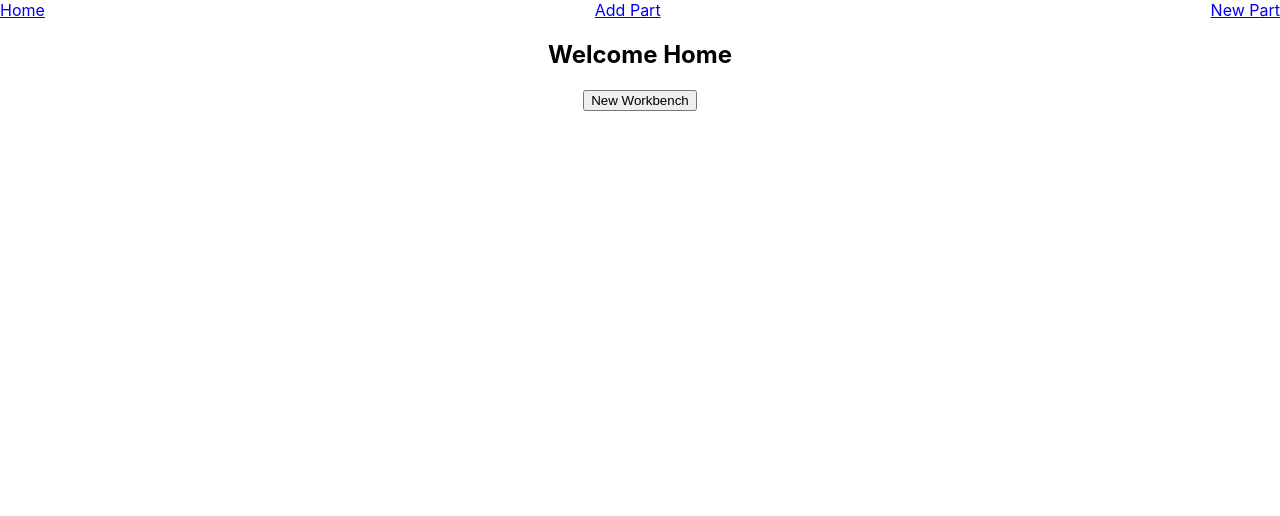
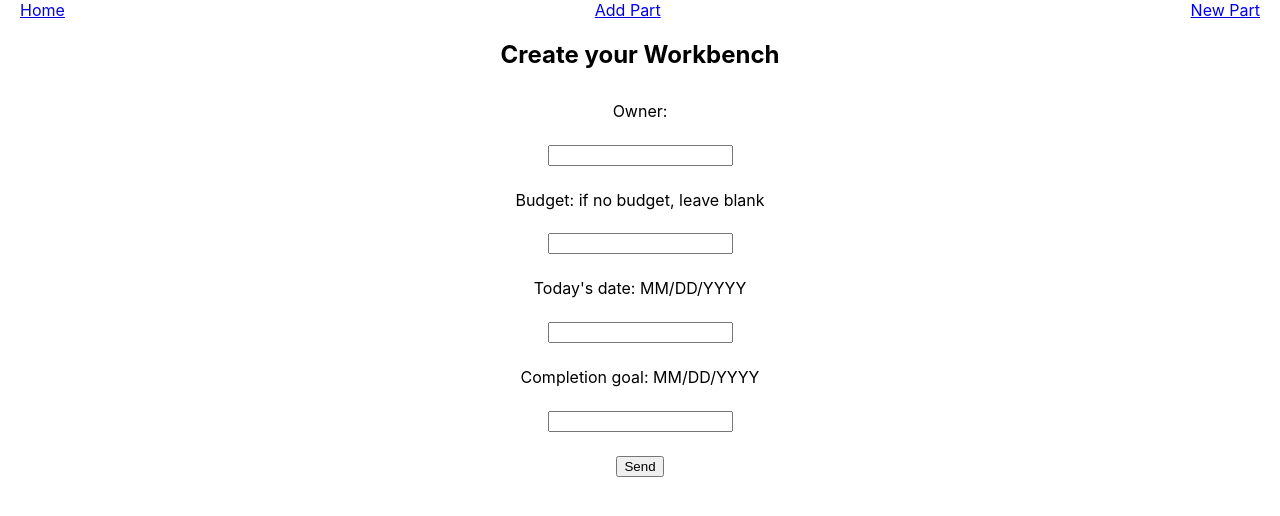
Before and after one commit to JBenKaplan/Computer-Workbench, a React (Create React App) app in the folder client/: page / in a window 1280 px wide. Shown: the top 516 px of the page. Built offline with nearby package versions, Linux system fonts and the light colour scheme; no server answers.

Commit message:
Add input field to main page

```diff
--- a/client/src/App.css
+++ b/client/src/App.css
@@ -1,11 +1,13 @@
 .navbar {
   display: flex;
   justify-content: space-between;
+  margin: 0 20px;
 }
 
-.partsbutton {
+.partsButtons {
   display: flex;
   justify-content: space-around;
+  align-items: center;
 }
 
 .removePart {
@@ -13,6 +15,7 @@
 }
 
 form {
+  margin: 0 auto;
   display: flex;
   flex-direction: column;
   justify-content: space-around;
--- a/client/src/components/CreatePart.js
+++ b/client/src/components/CreatePart.js
@@ -1,5 +1,6 @@
 import { useState } from 'react'
 import axios from 'axios'
+import Nav from './Nav'
 
 const CreatePart = (props) => {
   const initialState = {
@@ -10,7 +11,8 @@ const CreatePart = (props) => {
     brand: '',
     SKU: '',
     misc: '',
-    image: ''
+    image: '',
+    workbench: ''
   }
   const [formState, setFormState] = useState(initialState)
 
@@ -27,6 +29,8 @@ const CreatePart = (props) => {
   }
 
   return (
+    <div>
+      <Nav />
       <form onSubmit={handleSubmit}>
         <label htmlFor="partType">Type of Part:</label>
         <select onChange={handleChange} id="partType" value={formState.type}>
@@ -65,6 +69,7 @@ const CreatePart = (props) => {
         ></textarea>
         <button type="submit">Send</button>
       </form>
+    </div>
   )
 }
 
--- a/client/src/components/Home.js
+++ b/client/src/components/Home.js
@@ -1,12 +1,64 @@
 import WorkBench from './WorkBench'
 import Nav from './Nav'
+import { useState } from 'react'
+import axios from 'axios'
 
 const Home = (props) => {
+  const initialState = {
+    owner: '',
+    budget: '',
+    dateStarted: '',
+    goalDate: ''
+  }
+  const [formState, setFormState] = useState(initialState)
+
+  const handleSubmit = async (e) => {
+    e.preventDefault()
+    let res = await axios.post('http://localhost:3001/', formState)
+    console.log(res.data)
+    setFormState(initialState)
+    props.getIssues()
+  }
+
+  const handleChange = (e) => {
+    setFormState({ ...formState, [e.target.id]: e.target.value })
+  }
+
   return (
     <main>
       <Nav />
-      <h2>Welcome Home</h2>
-      <button onClick={<WorkBench />}>New Workbench</button>
+      <h2>Create your Workbench</h2>
+      <form onSubmit={handleSubmit}>
+        <label htmlFor="owner">Owner:</label>
+        <input
+          onChange={handleChange}
+          type="text"
+          id="ownerName"
+          value={formState.owner}
+        />
+        <label htmlFor="budget">Budget: if no budget, leave blank</label>
+        <input
+          onChange={handleChange}
+          type="text"
+          id="budget"
+          value={formState.budget}
+        />
+        <label htmlFor="startDate">Today's date: MM/DD/YYYY</label>
+        <input
+          onChange={handleChange}
+          type="text"
+          id="startDate"
+          value={formState.dateStarted}
+        />
+        <label htmlFor="goalDate">Completion goal: MM/DD/YYYY</label>
+        <input
+          onChange={handleChange}
+          type="text"
+          id="goalDate"
+          value={formState.goalDate}
+        />
+        <button type="submit">Send</button>
+      </form>
     </main>
   )
 }
--- a/client/src/components/WorkBench.js
+++ b/client/src/components/WorkBench.js
@@ -1,10 +1,14 @@
 import Nav from './Nav'
+import { Link } from 'react-router-dom'
 
 const WorkBench = (props) => {
   return (
     <main>
       <Nav />
       <div className="partsButtons">
+        {/* <Link to="/CPU">
+          <div>CPU</div>
+        </Link> */}
         <button>CPU</button>
         <button>GPU</button>
         <button>RAM</button>
```
Also changed, not shown: 2 other files (tests, documents, lock files or other folders). Lines whose indentation alone changed are shown as unchanged.
